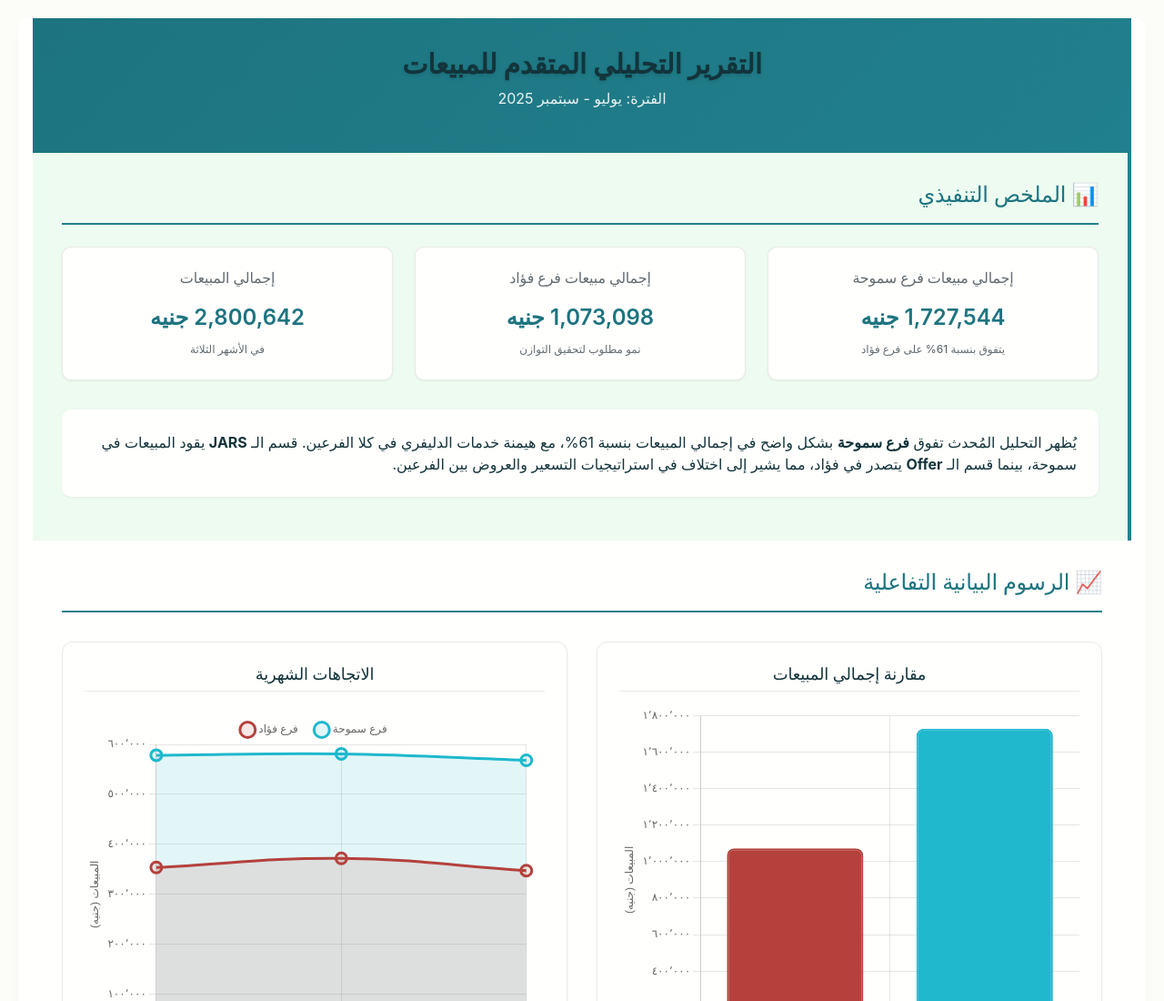
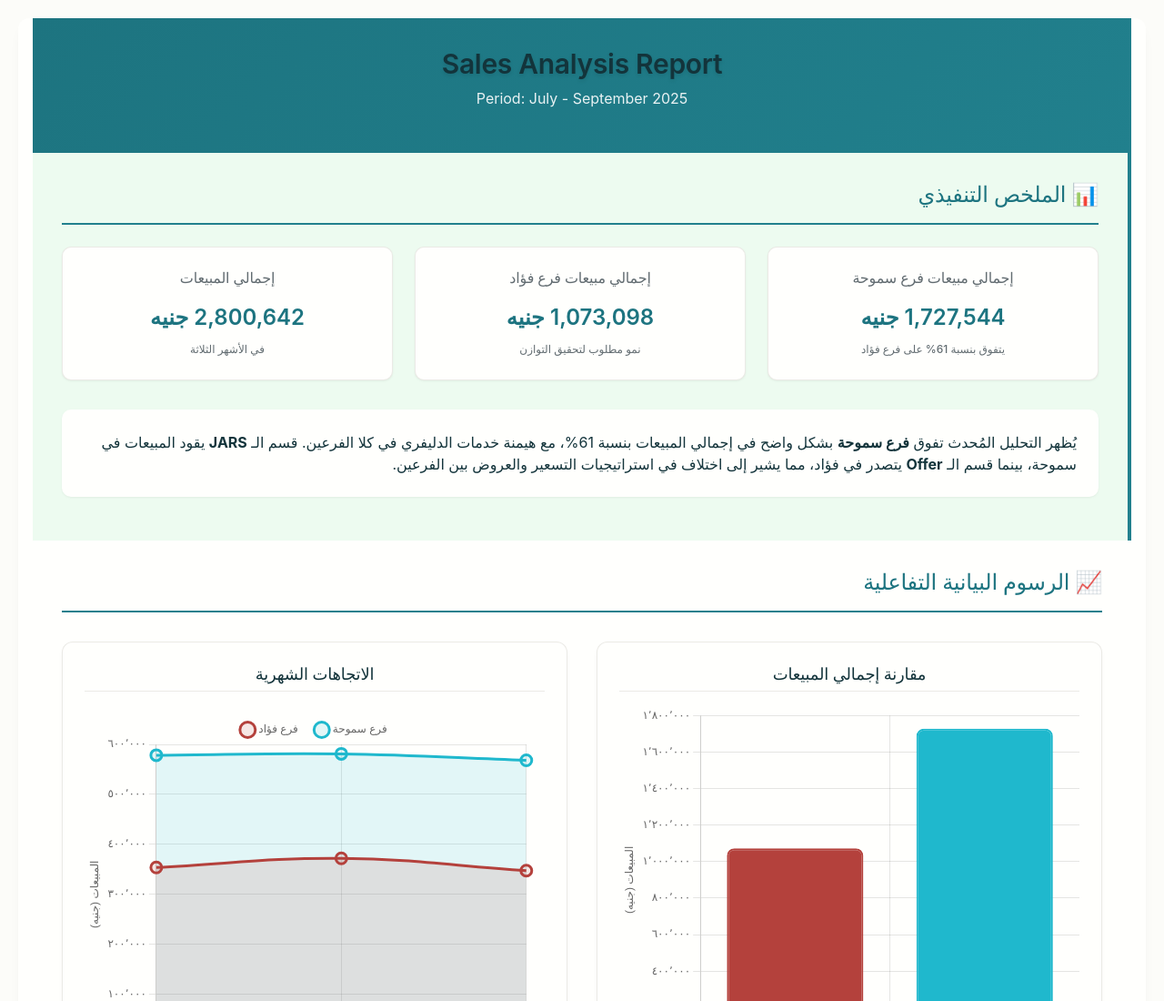
Before and after one commit to Nutopia-F-B/sales-analysis, a plain HTML site: page index.html in a window 1280 px wide. Shown: the top 1100 px of the page at 91% size. Drawn offline with nearby package versions, Linux system fonts and the light colour scheme; a web font is replaced by a local one.

Commit message:
Update index.html

```diff
--- a/index.html
+++ b/index.html
@@ -3,15 +3,15 @@
 <head>
     <meta charset="UTF-8">
     <meta name="viewport" content="width=device-width, initial-scale=1.0">
-    <title>التقرير التحليلي المتقدم للمبيعات</title>
+    <title>Sales Analysis Report</title>
     <script src="https://cdn.jsdelivr.net/npm/chart.js"></script>
     <link rel="stylesheet" href="style.css">
 </head>
 <body>
     <div class="container">
         <header class="main-header">
-            <h1>التقرير التحليلي المتقدم للمبيعات</h1>
-            <p class="period">الفترة: يوليو - سبتمبر 2025</p>
+            <h1>Sales Analysis Report</h1>
+            <p class="period">Period: July - September 2025</p>
         </header>
 
         <section class="summary">
```
